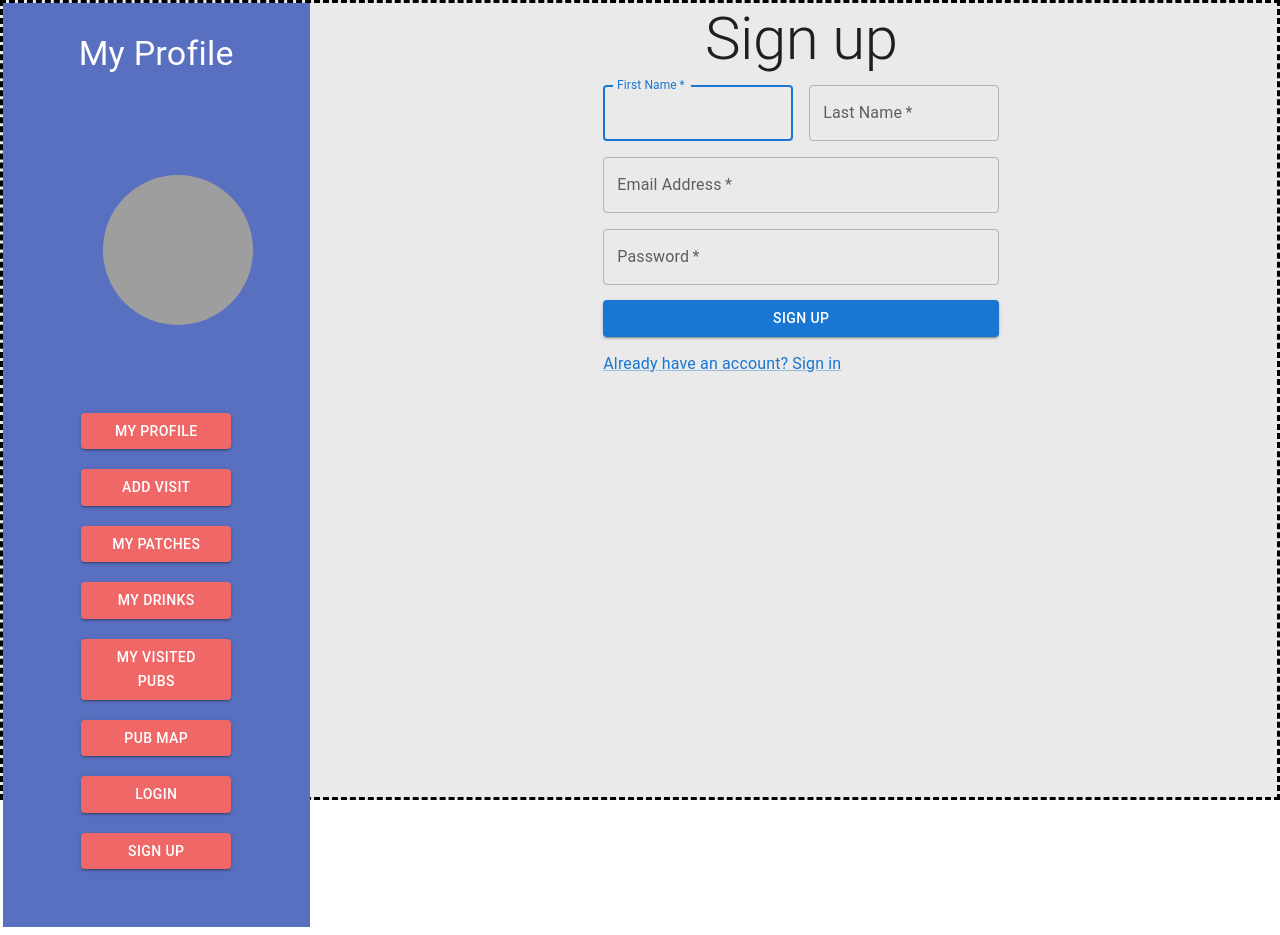
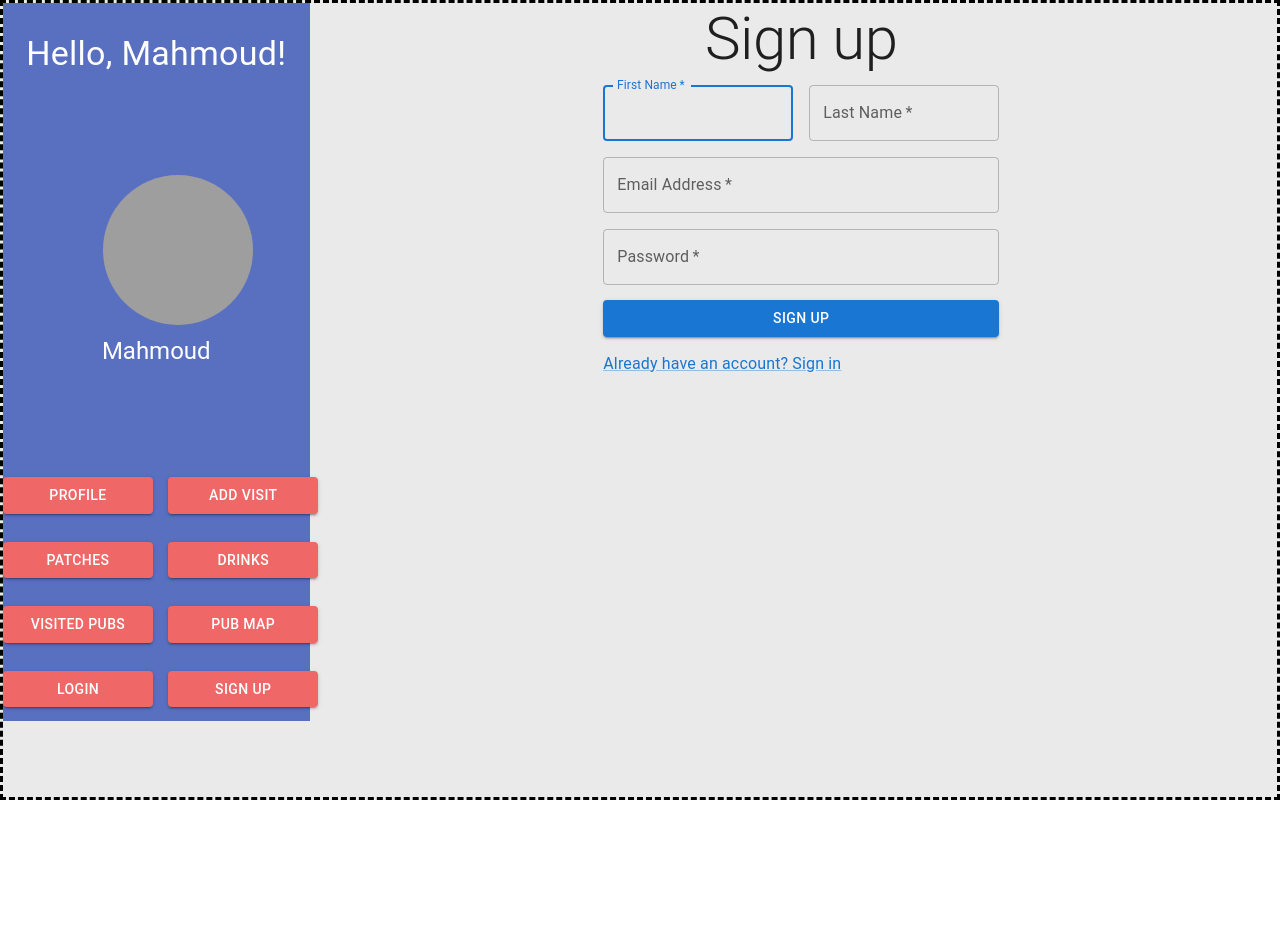
Before and after one commit to MoodMirani/DH2643-Advanced-Interaction-Programming, a React app in the folder frontend/: page / in a window 1280 px wide. After the commit the page ends 800 px from the top, so only its background shows below. Built offline with nearby package versions, Linux system fonts and the light colour scheme; grey boxes are pictures that could not be loaded; the HTML template or start-up script is replaced by a standard one.

Commit message:
progress navbar buttons and text

```diff
--- a/frontend/src/components/navBar/navBar.scss
+++ b/frontend/src/components/navBar/navBar.scss
@@ -16,7 +16,12 @@
   color: white;
 }
 
+.nameHeader {
+  color: white;
+}
+
 .avatar {
   margin-left: 100px;
   margin-top: 100px;
+  position: relative;
 }
--- a/frontend/src/components/navBar/navBar.tsx
+++ b/frontend/src/components/navBar/navBar.tsx
@@ -10,10 +10,11 @@ import Grid from '@mui/material/Unstable_Grid2';
 export default function NavBar() {
 
     return (
+        <div>
         <div className="navBar">
             <div className="navBarHeader">
                 <Typography variant="h4" align="center" style={{paddingTop:30}}>
-                    My Profile
+                    Hello, Mahmoud!
                 </Typography>
             </div>
 
@@ -24,37 +25,58 @@ export default function NavBar() {
                 sx={{ width: 150, height: 150 }}
                 />
             </div>
+            <div className="nameHeader">
+            <Typography variant="h5" align="center" style={{marginTop: 10}}>Mahmoud</Typography>
+            </div>
+
             <div className="profileButtons">
-                <Grid container spacing={3} direction="column">
+                <Grid container rowSpacing={1} columnSpacing={{xs: 1, sm: 2, md: 3}}>
+                    <Grid xs={6}>
                     <Box textAlign='center'>
-                        <Button variant="contained"  component={Link} to={'/profile'} style={{backgroundColor: "#EF6767", width:"150px", marginBottom:10}} >My Profile</Button>
+                        <Button variant="contained"  component={Link} to={'/profile'} style={{backgroundColor: "#EF6767", width:"150px", marginTop:10}} >Profile</Button>
                     </Box>
+                    </Grid>
+                    <Grid xs={6}>
                     <Box textAlign='center'>
                         <Button variant="contained" component={Link} to={'/AddVisit'} style={{backgroundColor: "#EF6767", width:"150px", marginTop:10, marginBottom:10}}>Add Visit</Button>
                     </Box>
+                    </Grid>
+                    <Grid xs={6}>
                     <Box textAlign='center'>
-                        <Button variant="contained" component={Link} to={'/MyPatches'} style={{backgroundColor: "#EF6767", width:"150px", marginTop:10, marginBottom:10}}>My Patches</Button>
+                        <Button variant="contained" component={Link} to={'/MyPatches'} style={{backgroundColor: "#EF6767", width:"150px", marginTop:10, marginBottom:10}}>Patches</Button>
                     </Box>
+                    </Grid>
+                    <Grid xs={6}>
                         <Box textAlign='center'>
-                        <Button variant="contained" component={Link} to={'/MyDrinks'} style={{backgroundColor: "#EF6767", width:"150px", marginTop:10, marginBottom:10}}>My Drinks</Button>
+                        <Button variant="contained" component={Link} to={'/MyDrinks'} style={{backgroundColor: "#EF6767", width:"150px", marginTop:10, marginBottom:10}}>Drinks</Button>
                         </Box>
+                    </Grid>
+                    <Grid xs={6}>
                         <Box textAlign='center'>
-                        <Button variant="contained" component={Link} to={'/MyVisitedPubs'} style={{backgroundColor: "#EF6767", width:"150px", marginTop:10, marginBottom:10}}>My Visited Pubs</Button>
+                        <Button variant="contained" component={Link} to={'/MyVisitedPubs'} style={{backgroundColor: "#EF6767", width:"150px", marginTop:10, marginBottom:10}}>Visited Pubs</Button>
                         </Box>
+                    </Grid>
+                    <Grid xs={6}>
                         <Box textAlign='center'>
                         <Button variant="contained" component={Link} to={'/Map'} style={{backgroundColor: "#EF6767", width:"150px", marginTop:10, marginBottom:10}}>Pub Map</Button>
                         </Box>
+                    </Grid>
+                    <Grid xs={6}>
                         <Box textAlign='center'>
                         <Button variant="contained" component={Link} to={'/LoginScreen'} style={{backgroundColor: "#EF6767", width:"150px", marginTop:10, marginBottom:10}}>Login</Button>
                         </Box>
+                    </Grid>
+                    <Grid xs={6}>
                         <Box textAlign='center'>
                         <Button variant="contained" component={Link} to={'/SignUp'} style={{backgroundColor: "#EF6767", width:"150px", marginTop:10, marginBottom:10}}>Sign Up</Button>
                         </Box>
+                    </Grid>
                 </Grid>
             </div>
             <div className="mapButton">
 
             </div>
         </div>
+        </div>
     )
 }
```
Lines whose indentation alone changed are shown as unchanged.
